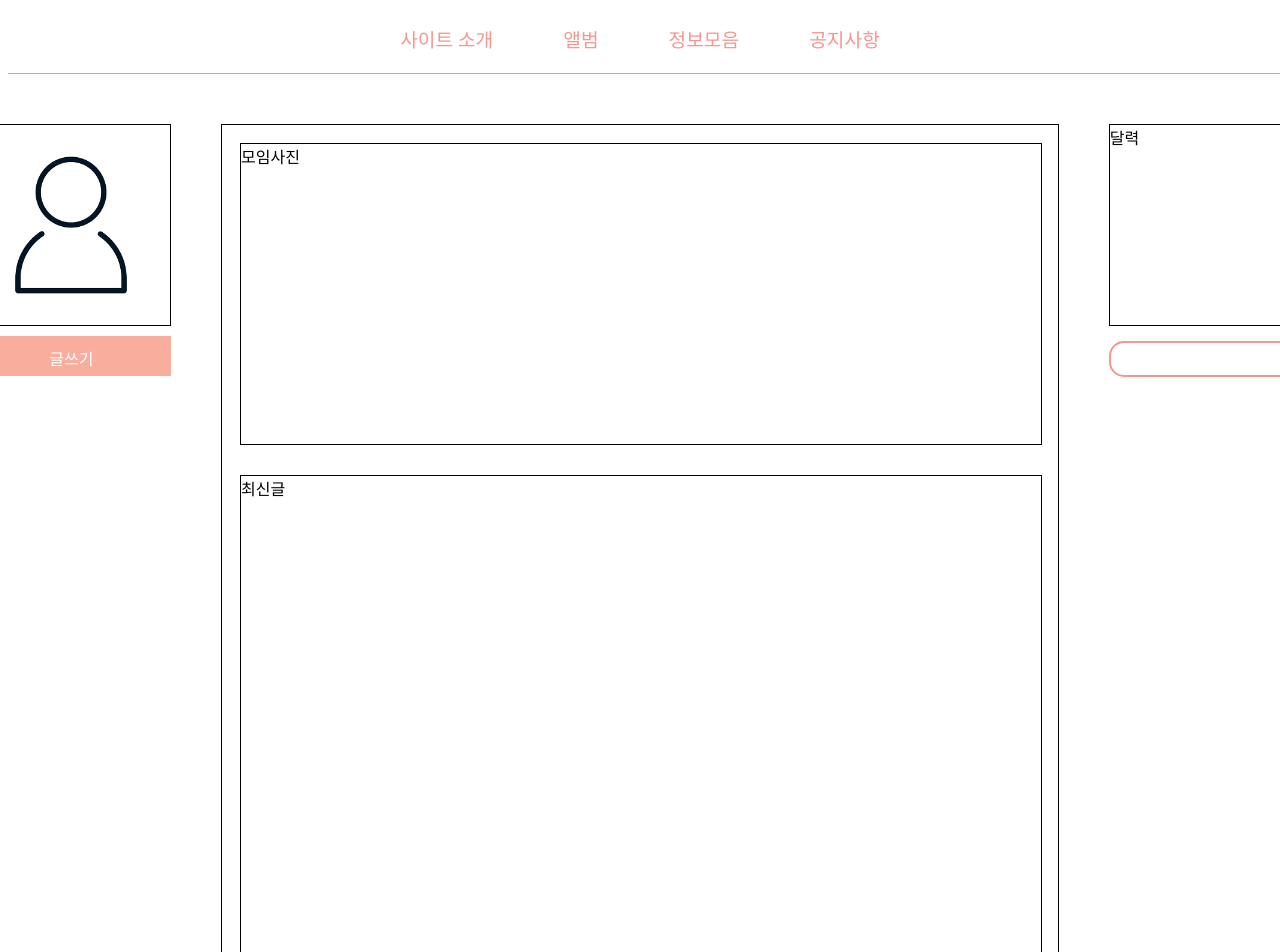
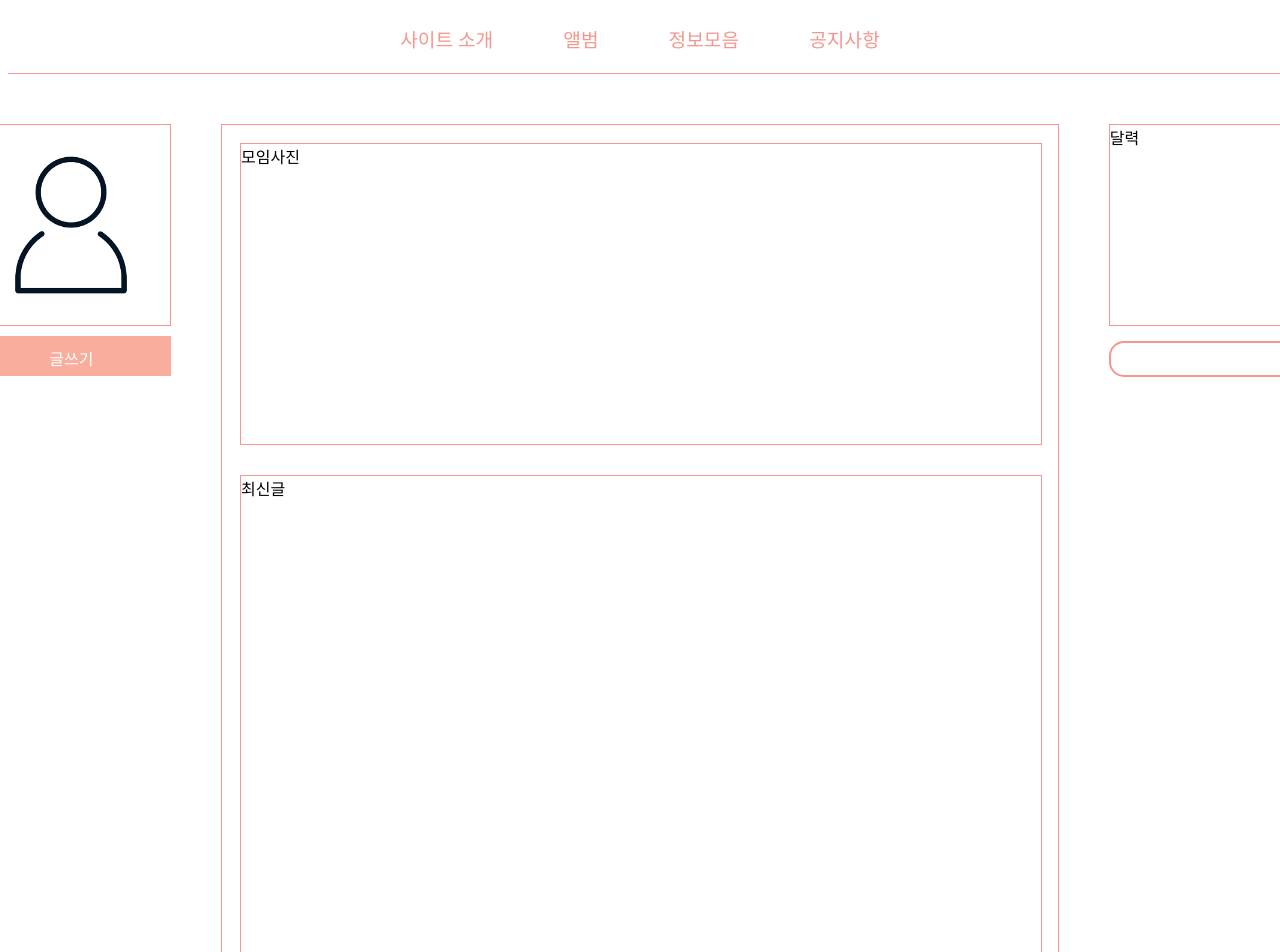
Before and after one commit to ssbmel/silkroad, a React (Vite) app: page / in a window 1280 px wide. Shown: the part 200-1152 px from the top of the page. Built offline with nearby package versions, Linux system fonts and the light colour scheme.

Commit message:
색상 변경

```diff
--- a/src/components/Calendar.jsx
+++ b/src/components/Calendar.jsx
@@ -11,7 +11,7 @@ const StBodyLeft = styled.div`
 const StCalendar = styled.div`
   width: 100%;
   height: 200px;
-  border: 1px solid black;
+  border: 1px solid #F4978E;
 `;
 
 function Calendar() {
--- a/src/components/Contents.jsx
+++ b/src/components/Contents.jsx
@@ -4,7 +4,7 @@ const StContentsBox = styled.div`
   width: 80%;
   height: auto;
   min-height: 800px;
-  border: 1px solid black;
+  border: 1px solid #F4978E;
   max-width: 1400px;
   min-width: 800px;
   padding: 2%;
@@ -13,7 +13,7 @@ const StContentsBox = styled.div`
 const StClubImgBox = styled.div`
   width : 100%;
   height: 300px;
-  border: 1px solid black;
+  border: 1px solid #F4978E;
   margin-bottom: 30px;
 `;
 
@@ -21,7 +21,7 @@ const StNewContentsBox = styled.div`
   width : 100%;
   height: auto;
   min-height: 600px;
-  border: 1px solid black;
+  border: 1px solid #F4978E;
 `;
 
 function Contents() {
--- a/src/components/Profile.jsx
+++ b/src/components/Profile.jsx
@@ -11,7 +11,7 @@ const StBodyRight = styled.div`
 
 const StProfile = styled.div`
   height: 200px;
-  border: 1px solid black;
+  border: 1px solid #F4978E;
   cursor: pointer;
   background-image : url(${profile});
   background-position: center;
--- a/src/header/Layout.jsx
+++ b/src/header/Layout.jsx
@@ -27,7 +27,7 @@ function Layout() {
     <StLoginBox>
       <StLogin>
       <p style={{color: "#F4978E"}}
-      onClick={goToLogin}>로그인</p>
+      onClick={goToLogin}>로그인/회원가입</p>
       </StLogin>
     </StLoginBox>
   )
```
